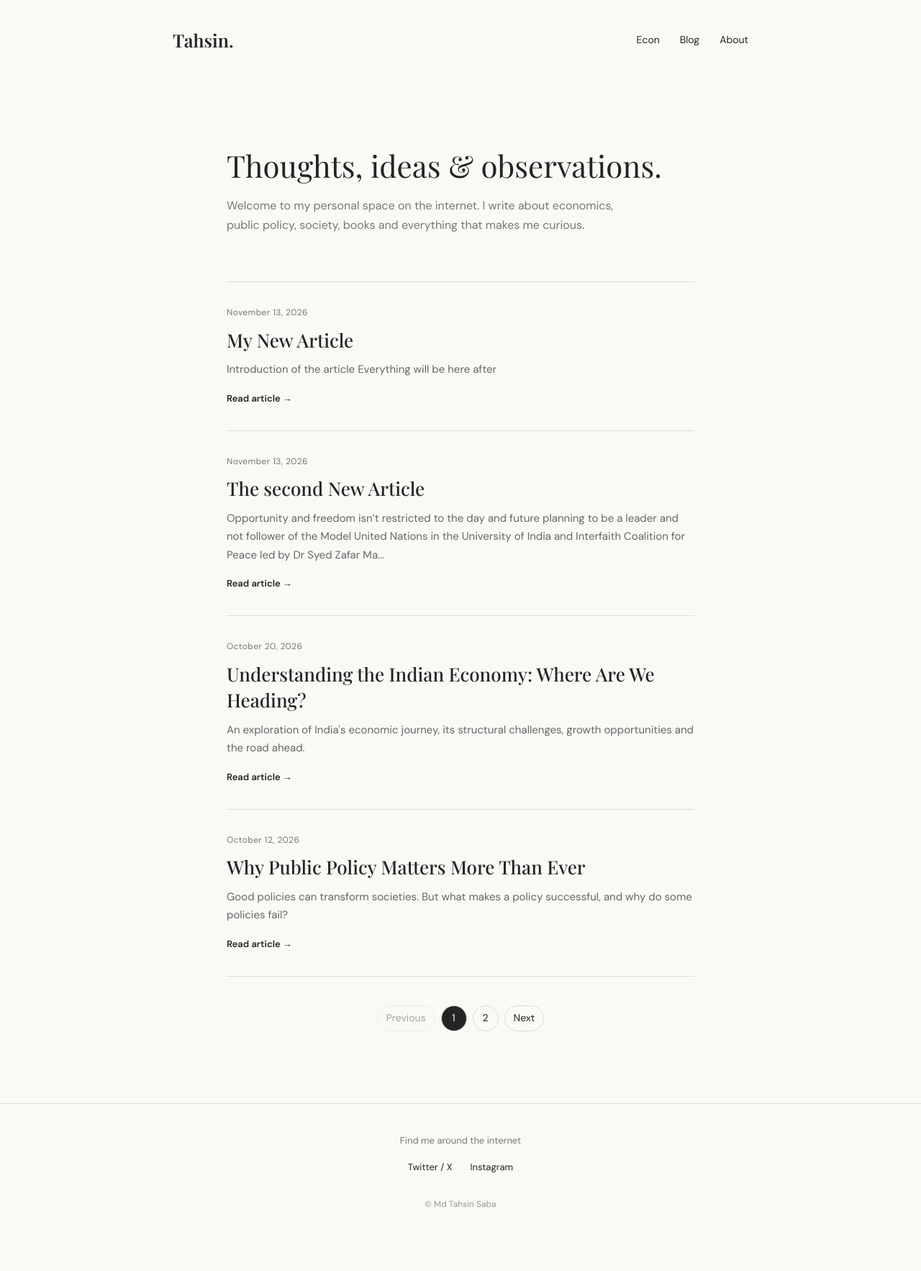
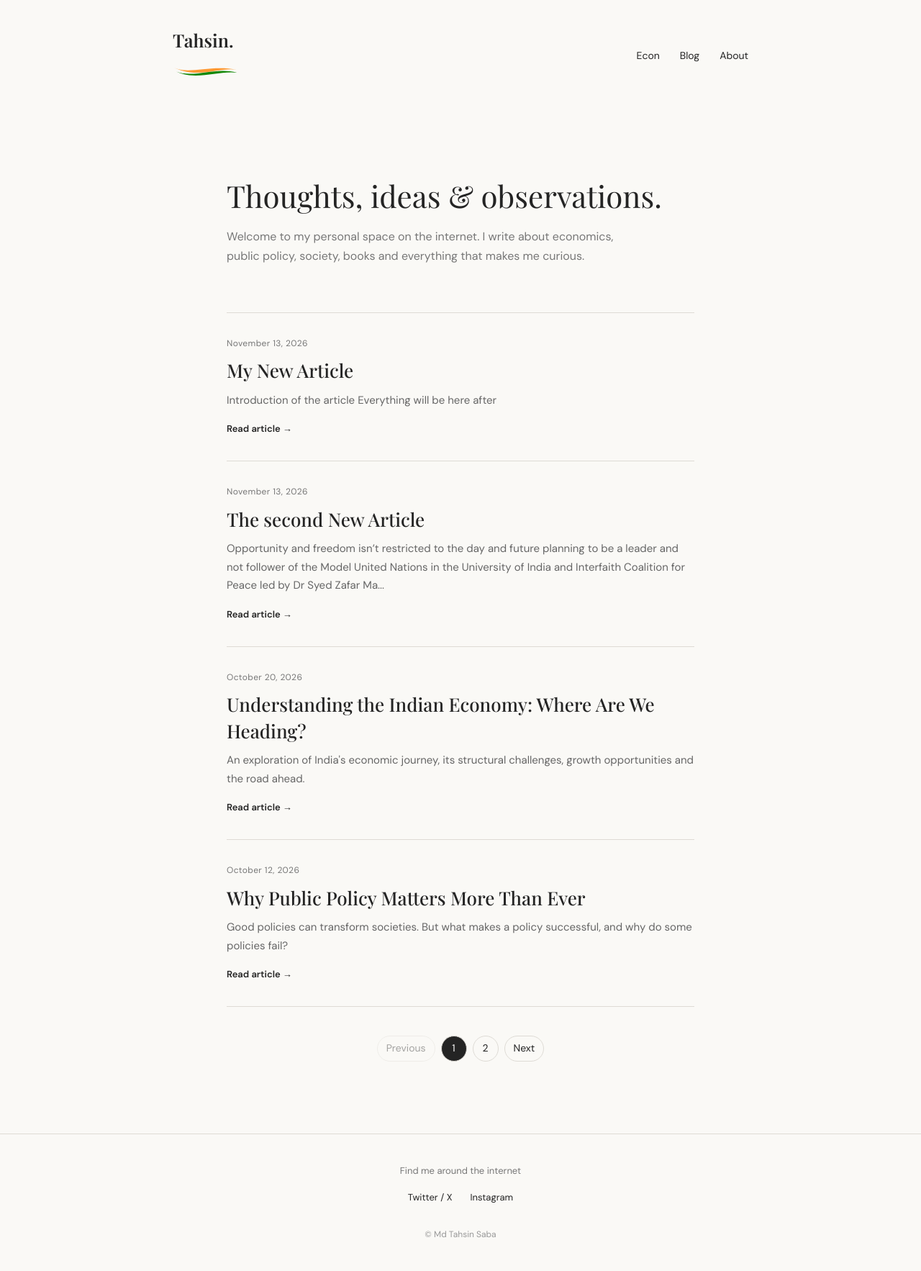
Before and after one commit to Gi1864/gi1864.github.io, a Jekyll site: the page built from index.html, in a window 1280 px wide. Shown: the whole page at 72% size. Built offline with Jekyll 4.4.1, drawn with Linux system fonts in a browser that asks for light colours; the list of posts is cut into pages by our own code; before the commit the page ends 1723 px from its top, so only the background shows below that.

Commit message:
Update default.html

```diff
--- a/_layouts/default.html
+++ b/_layouts/default.html
@@ -10,18 +10,36 @@
 
     <link href="https://fonts.googleapis.com/css2?family=DM+Sans:wght@400;500;600;700&family=Playfair+Display:wght@400;500;600&display=swap" rel="stylesheet">
 
-    <link rel="stylesheet" href="{{ '/style.css' | relative_url }}?v=2">
+    <link rel="stylesheet" href="{{ '/style.css' | relative_url }}?v=3">
+</head>
 
 <body>
 
 <header>
-    <a href="{{ '/' | relative_url }}" class="logo">Tahsin.</a>
+    <a href="{{ '/' | relative_url }}" class="logo logo-brand">
+        <span class="logo-word">Tahsin.</span>
+
+        <svg class="logo-ribbons"
+             viewBox="0 0 180 34"
+             xmlns="http://www.w3.org/2000/svg"
+             aria-hidden="true">
+
+            <path
+                d="M2 5 C42 27, 104 -3, 178 12 C130 3, 72 39, 2 5Z"
+                fill="#FF9933"/>
+
+            <path
+                d="M10 17 C62 36, 117 3, 178 20 C128 13, 65 43, 10 17Z"
+                fill="#138808"/>
+
+        </svg>
+    </a>
 
     <nav>
-    <a href="{{ '/econ/' | relative_url }}">Econ</a>
-    <a href="{{ '/blog/' | relative_url }}">Blog</a>
-    <a href="{{ '/about/' | relative_url }}">About</a>
-</nav>
+        <a href="{{ '/econ/' | relative_url }}">Econ</a>
+        <a href="{{ '/blog/' | relative_url }}">Blog</a>
+        <a href="{{ '/about/' | relative_url }}">About</a>
+    </nav>
 </header>
 
 {{ content }}
```
